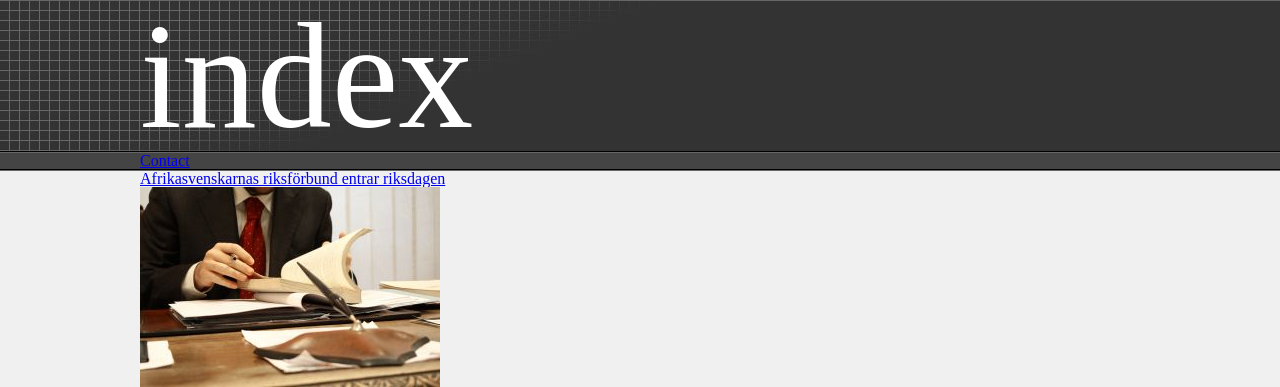
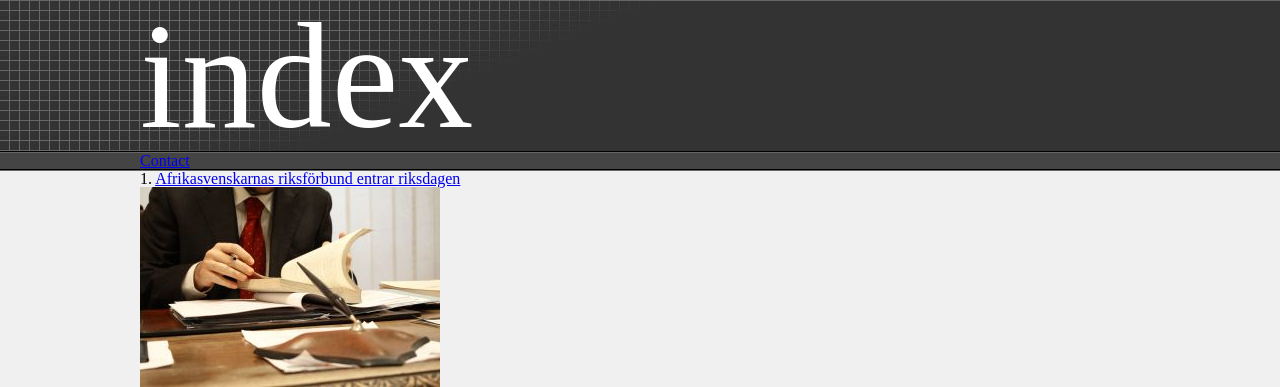
Before and after one commit to ibbe/Nifelheim, a PHP site: page / in a window 1280 px wide. Shown: the top 387 px of the page. Run offline with PHP 8.4, Linux system fonts and the light colour scheme.

Commit message:
Bytte till php, och xhtml 1.0
Signed-off-by: Niffe <c849365@rmqkr.net>

```diff
--- a/index.html
+++ b/index.php
@@ -1,5 +1,6 @@
-<!DOCTYPE html>
-<html lang="en">
+<!DOCTYPE html PUBLIC "-//W3C//DTD XHTML 1.0 Transitional//EN" "http://www.w3.org/TR/xhtml1/DTD/xhtml1-transitional.dtd">
+
+<html xmlns="http://www.w3.org/1999/xhtml" lang="en" xml:lang="en">
 	<head>
 		<meta charset="utf-8" />
 
@@ -38,6 +39,9 @@
 			<div class="main">
 				<div class="container">
 					<p>
+					<?
+						echo "1.";
+					?>
 						<a href="/">Afrikasvenskarnas riksförbund entrar riksdagen</a>
 					</p>
 					<img src="images/image1.jpg">
```
